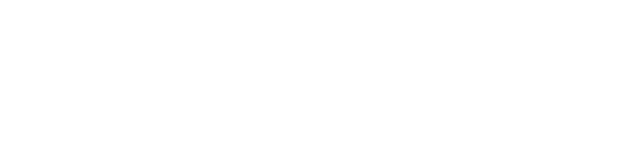
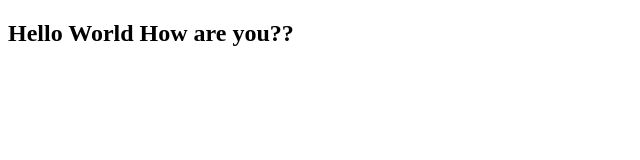
Before and after one commit to jishan1019/basic-css1-repo, a plain HTML site: page index.html in a window 1280 px wide. Shown: the whole page, without its empty margins (0-640 px from the left). Drawn offline with Linux system fonts and the light colour scheme.

Commit message:
my second commit

```diff
--- a/index.html
+++ b/index.html
@@ -8,5 +8,9 @@
 </head>
 <body>
 
+    <h2>Hello World How are you??</h2>
+
+
+
 </body>
 </html>
```
